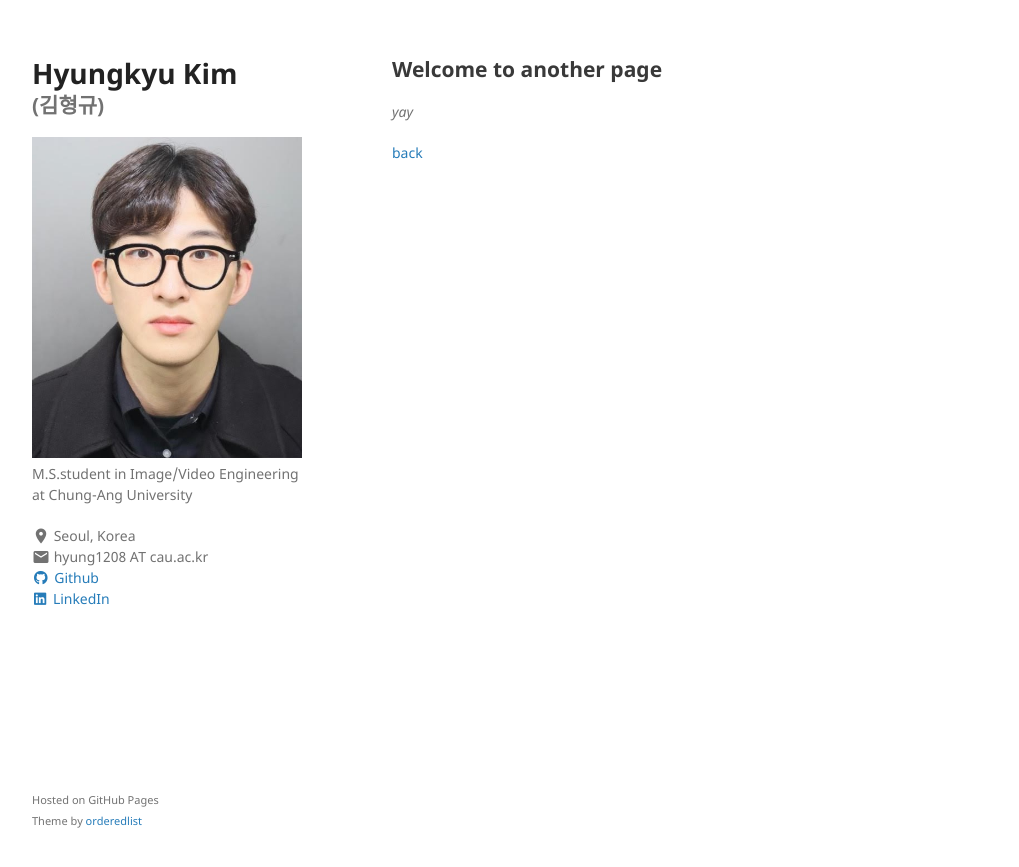
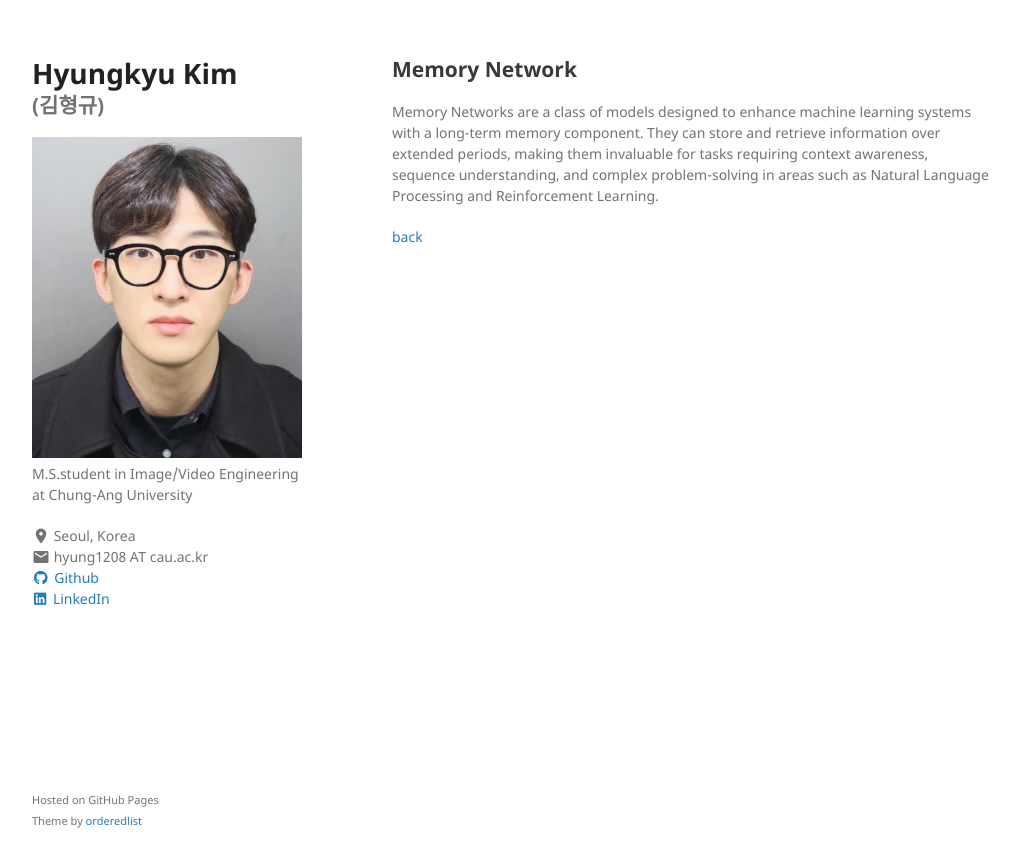
Before and after one commit to kimhyungkyu-1208/HYUNG-KYU-KIM, a Jekyll site: the page built from another_pages/Memory_Network.md, in a window 1280 px wide. Shown: the top 867 px of the page, without its empty margins (128-1147 px from the left). Built offline with Jekyll 4.4.1, drawn with Linux system fonts in a browser that asks for light colours; a style sheet for code colours, icons or effects is not loaded; our own code applies the rules of GitHub Pages for plain Markdown files.

Commit message:
Update Another Pages

```diff
--- a/another_pages/Memory_Network.md
+++ b/another_pages/Memory_Network.md
@@ -2,8 +2,10 @@
 layout: default
 ---
 
-## Welcome to another page
+## Memory Network
 
-_yay_
+Memory Networks are a class of models designed to enhance machine learning systems with a long-term memory component. They can store and retrieve information over extended periods, making them invaluable for tasks requiring context awareness, sequence understanding, and complex problem-solving in areas such as Natural Language Processing and Reinforcement Learning.
+
+
 
 [back](../index.html)
```
Also changed, not shown: another_pages/Visual_Speech_Generation.md (+4 -2 lines), another_pages/Visual_Speech_Recognition.md (+4 -2 lines).
